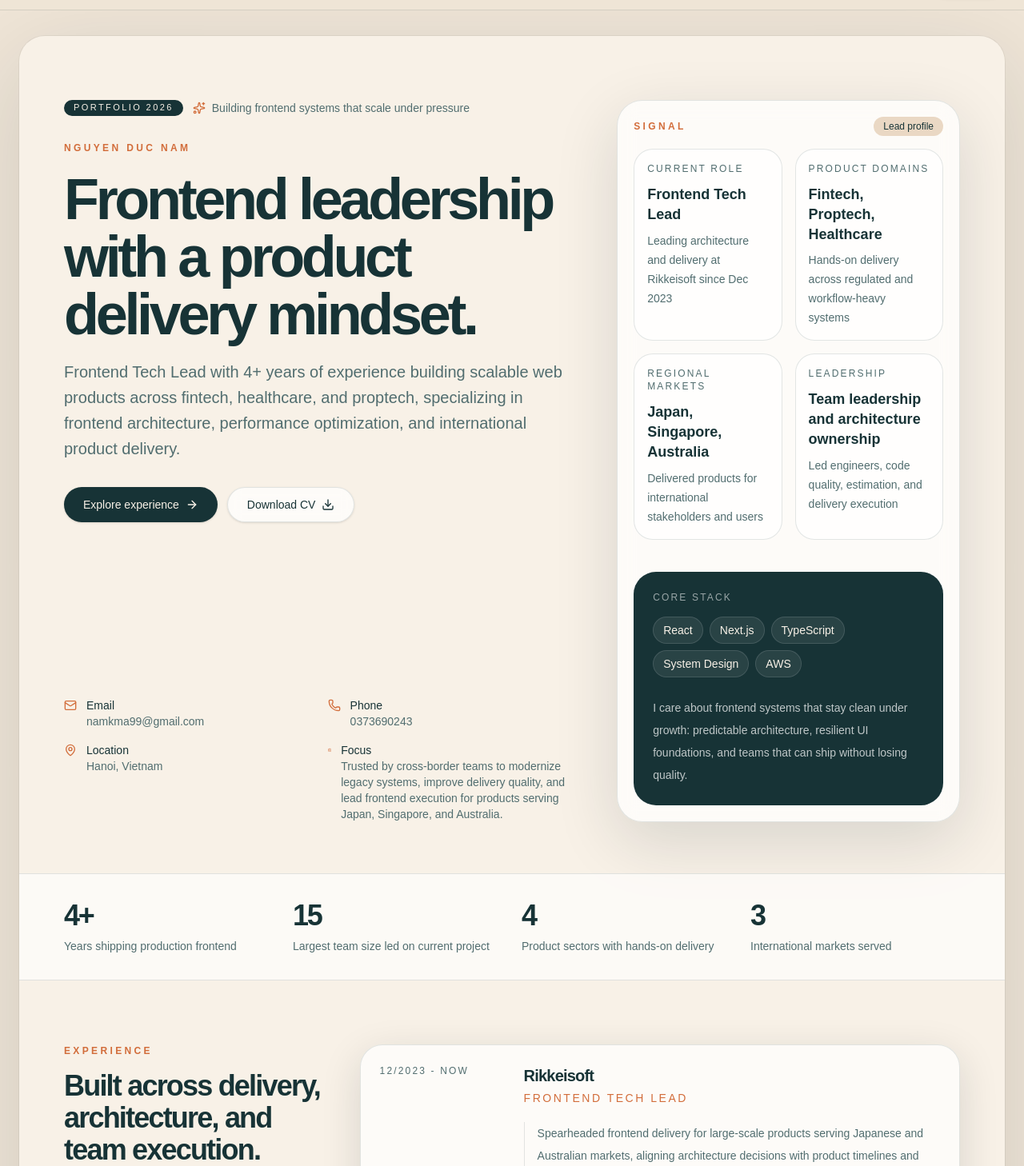
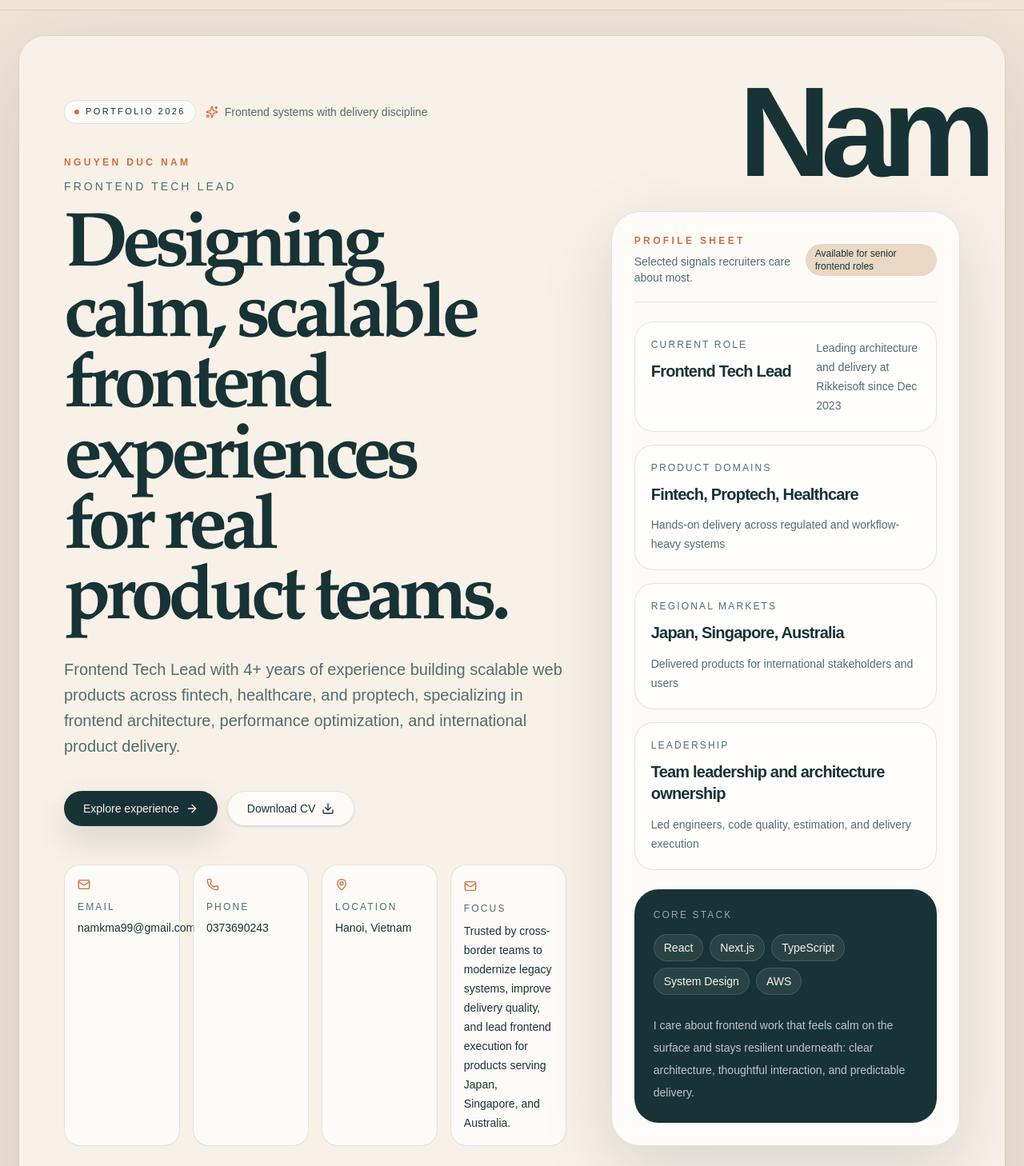
Before and after one commit to namkma99/react-base, a React (Vite) app: page / in a window 1280 px wide. Shown: the part 52-1510 px from the top of the page at 80% size. Built offline with nearby package versions, Linux system fonts and the light colour scheme.

Commit message:
feat(ui): elevate portfolio hero and typography

```diff
--- a/src/features/portfolio/PortfolioPage.tsx
+++ b/src/features/portfolio/PortfolioPage.tsx
@@ -1,13 +1,4 @@
-import {
-  ArrowRight,
-  BriefcaseBusiness,
-  Download,
-  Mail,
-  MapPin,
-  Phone,
-  Sparkles,
-} from 'lucide-react';
-import { Badge } from '@/components/ui/badge';
+import { ArrowRight, Download, Mail, MapPin, Phone, Sparkles } from 'lucide-react';
 import { Button } from '@/components/ui/button';
 import { education, experiences, featuredProject, highlights, profile, skills } from './content';
 
@@ -21,36 +12,45 @@ export const PortfolioPage = () => {
     <div className="relative overflow-hidden rounded-[2rem] bg-[var(--portfolio-surface)] text-[var(--portfolio-ink)] shadow-[0_32px_120px_var(--portfolio-shadow)] ring-1 ring-[var(--portfolio-ring)]">
       <div className="absolute inset-x-0 top-0 h-[28rem] bg-[var(--portfolio-hero)]" />
       <div className="absolute inset-y-0 right-0 hidden w-[28rem] bg-[var(--portfolio-side-glow)] lg:block" />
+      <div className="pointer-events-none absolute top-10 right-6 hidden text-[10rem] leading-none font-semibold tracking-[-0.08em] text-[var(--portfolio-watermark)] lg:block">
+        Nam
+      </div>
 
       <section
         id="top"
-        className="relative grid min-h-[calc(100svh-9rem)] gap-12 px-6 pt-14 pb-16 sm:px-10 lg:grid-cols-[minmax(0,1.2fr)_minmax(18rem,0.8fr)] lg:px-14 lg:pt-20"
+        className="relative grid min-h-[calc(100svh-9rem)] gap-14 px-6 pt-14 pb-18 sm:px-10 lg:grid-cols-[minmax(0,1.18fr)_minmax(21rem,0.82fr)] lg:px-14 lg:pt-20"
       >
-        <div className="flex max-w-3xl flex-col justify-between gap-10">
-          <div className="space-y-8">
+        <div className="flex max-w-3xl flex-col justify-between gap-12">
+          <div className="space-y-10">
             <div className="flex flex-wrap items-center gap-3 text-sm">
-              <Badge className="border-0 bg-[var(--portfolio-ink)] px-3 py-1 text-[11px] tracking-[0.22em] text-[var(--portfolio-surface)] uppercase">
+              <span className="inline-flex items-center gap-2 rounded-full border border-[var(--portfolio-line)] bg-[var(--portfolio-card)] px-3 py-1.5 text-[11px] tracking-[0.22em] uppercase">
+                <span className="h-1.5 w-1.5 rounded-full bg-[var(--portfolio-accent)]" />
                 Portfolio 2026
-              </Badge>
+              </span>
               <span className="inline-flex items-center gap-2 text-[var(--portfolio-muted)]">
                 <Sparkles className="h-4 w-4 text-[var(--portfolio-accent)]" />
-                Building frontend systems that scale under pressure
+                Frontend systems with delivery discipline
               </span>
             </div>
 
-            <div className="space-y-5">
+            <div className="space-y-6">
+              <div className="space-y-3">
                 <p className={sectionTitleClass}>Nguyen Duc Nam</p>
-              <h1 className="max-w-4xl text-5xl leading-none font-semibold tracking-[-0.06em] text-balance sm:text-6xl lg:text-7xl">
-                Frontend leadership with a product delivery mindset.
+                <p className="text-sm tracking-[0.22em] text-[var(--portfolio-muted)] uppercase">
+                  {profile.role}
+                </p>
+              </div>
+              <h1 className="max-w-5xl [font-family:var(--font-display)] text-5xl leading-[0.92] font-semibold tracking-[-0.07em] text-balance sm:text-6xl lg:text-8xl">
+                Designing calm, scalable frontend experiences for real product teams.
               </h1>
-              <p className="max-w-2xl text-lg leading-8 text-[var(--portfolio-muted)] sm:text-xl">
+              <p className="max-w-2xl text-base leading-8 text-[var(--portfolio-muted)] sm:text-lg lg:text-xl">
                 {profile.summary}
               </p>
             </div>
 
             <div className="flex flex-wrap gap-3">
               <a href="#experience">
-                <Button className="h-11 rounded-full bg-[var(--portfolio-ink)] px-6 text-[var(--portfolio-surface)] hover:bg-[var(--portfolio-ink)]/92">
+                <Button className="h-11 rounded-full bg-[var(--portfolio-ink)] px-6 text-[var(--portfolio-surface)] shadow-[0_18px_40px_var(--portfolio-shadow)] hover:bg-[var(--portfolio-ink)]/92">
                   Explore experience
                   <ArrowRight className="h-4 w-4" />
                 </Button>
@@ -67,76 +67,82 @@ export const PortfolioPage = () => {
             </div>
           </div>
 
-          <div className="grid gap-4 text-sm text-[var(--portfolio-muted)] sm:grid-cols-2">
-            <div className="flex items-start gap-3">
-              <Mail className="mt-0.5 h-4 w-4 text-[var(--portfolio-accent)]" />
-              <div>
-                <p className="text-[var(--portfolio-ink)]">Email</p>
+          <div className="grid gap-4 text-sm text-[var(--portfolio-muted)] sm:grid-cols-2 xl:grid-cols-4">
+            <div className="rounded-[1.25rem] border border-[var(--portfolio-line)] bg-[var(--portfolio-card)] p-4">
+              <Mail className="mb-3 h-4 w-4 text-[var(--portfolio-accent)]" />
+              <p className="text-xs tracking-[0.18em] text-[var(--portfolio-muted)] uppercase">
+                Email
+              </p>
               <a
-                  className="transition-colors hover:text-[var(--portfolio-ink)]"
+                className="mt-2 block text-sm text-[var(--portfolio-ink)] transition-colors hover:text-[var(--portfolio-accent)]"
                 href={`mailto:${profile.email}`}
               >
                 {profile.email}
               </a>
             </div>
-            </div>
-            <div className="flex items-start gap-3">
-              <Phone className="mt-0.5 h-4 w-4 text-[var(--portfolio-accent)]" />
-              <div>
-                <p className="text-[var(--portfolio-ink)]">Phone</p>
+            <div className="rounded-[1.25rem] border border-[var(--portfolio-line)] bg-[var(--portfolio-card)] p-4">
+              <Phone className="mb-3 h-4 w-4 text-[var(--portfolio-accent)]" />
+              <p className="text-xs tracking-[0.18em] text-[var(--portfolio-muted)] uppercase">
+                Phone
+              </p>
               <a
-                  className="transition-colors hover:text-[var(--portfolio-ink)]"
+                className="mt-2 block text-sm text-[var(--portfolio-ink)] transition-colors hover:text-[var(--portfolio-accent)]"
                 href={`tel:${profile.phone}`}
               >
                 {profile.phone}
               </a>
             </div>
+            <div className="rounded-[1.25rem] border border-[var(--portfolio-line)] bg-[var(--portfolio-card)] p-4">
+              <MapPin className="mb-3 h-4 w-4 text-[var(--portfolio-accent)]" />
+              <p className="text-xs tracking-[0.18em] text-[var(--portfolio-muted)] uppercase">
+                Location
+              </p>
+              <p className="mt-2 text-sm text-[var(--portfolio-ink)]">{profile.location}</p>
             </div>
-            <div className="flex items-start gap-3">
-              <MapPin className="mt-0.5 h-4 w-4 text-[var(--portfolio-accent)]" />
-              <div>
-                <p className="text-[var(--portfolio-ink)]">Location</p>
-                <p>{profile.location}</p>
-              </div>
-            </div>
-            <div className="flex items-start gap-3">
-              <BriefcaseBusiness className="mt-0.5 h-4 w-4 text-[var(--portfolio-accent)]" />
-              <div>
-                <p className="text-[var(--portfolio-ink)]">Focus</p>
-                <p>{profile.intro}</p>
-              </div>
+            <div className="rounded-[1.25rem] border border-[var(--portfolio-line)] bg-[var(--portfolio-card)] p-4">
+              <Mail className="mt-0.5 h-4 w-4 text-[var(--portfolio-accent)]" />
+              <p className="mt-3 text-xs tracking-[0.18em] text-[var(--portfolio-muted)] uppercase">
+                Focus
+              </p>
+              <p className="mt-2 text-sm leading-6 text-[var(--portfolio-ink)]">{profile.intro}</p>
             </div>
           </div>
         </div>
 
         <div className="relative flex items-end">
-          <div className="w-full rounded-[2rem] border border-[var(--portfolio-line)] bg-[var(--portfolio-card)] p-5 shadow-[0_24px_80px_var(--portfolio-shadow)] backdrop-blur-md">
-            <div className="mb-10 space-y-4">
-              <div className="flex items-center justify-between">
-                <p className={sectionTitleClass}>Signal</p>
+          <div className="w-full rounded-[2.25rem] border border-[var(--portfolio-line)] bg-[var(--portfolio-card)] p-6 shadow-[0_28px_90px_var(--portfolio-shadow)] backdrop-blur-md lg:p-7">
+            <div className="flex items-center justify-between border-b border-[var(--portfolio-line)] pb-5">
+              <div>
+                <p className={sectionTitleClass}>Profile Sheet</p>
+                <p className="mt-2 text-sm text-[var(--portfolio-muted)]">
+                  Selected signals recruiters care about most.
+                </p>
+              </div>
               <span className="rounded-full bg-[var(--portfolio-soft)] px-3 py-1 text-xs text-[var(--portfolio-ink)]">
-                  Lead profile
+                Available for senior frontend roles
               </span>
             </div>
-              <div className="grid gap-4 sm:grid-cols-2">
-                {highlights.map((item) => (
+
+            <div className="mt-6 space-y-4">
+              {highlights.map((item, index) => (
                 <div
                   key={item.label}
-                    className="rounded-[1.5rem] border border-[var(--portfolio-line)] bg-[var(--portfolio-panel)] p-4"
+                  className={`grid gap-3 rounded-[1.5rem] border border-[var(--portfolio-line)] bg-[var(--portfolio-panel)] p-5 ${index === 0 ? 'lg:grid-cols-[1.2fr_0.8fr]' : ''}`}
                 >
+                  <div>
                     <p className="text-xs tracking-[0.18em] text-[var(--portfolio-muted)] uppercase">
                       {item.label}
                     </p>
-                    <p className="mt-3 text-lg leading-snug font-semibold">{item.value}</p>
-                    <p className="mt-2 text-sm leading-6 text-[var(--portfolio-muted)]">
-                      {item.note}
+                    <p className="mt-3 text-xl leading-snug font-semibold tracking-[-0.04em]">
+                      {item.value}
                     </p>
+                  </div>
+                  <p className="text-sm leading-6 text-[var(--portfolio-muted)]">{item.note}</p>
                 </div>
               ))}
             </div>
-            </div>
 
-            <div className="rounded-[1.75rem] bg-[var(--portfolio-ink)] p-6 text-[var(--portfolio-surface)]">
+            <div className="mt-6 rounded-[1.9rem] bg-[var(--portfolio-ink)] p-6 text-[var(--portfolio-surface)]">
               <p className="text-xs tracking-[0.18em] text-white/56 uppercase">Core stack</p>
               <div className="mt-4 flex flex-wrap gap-2">
                 {profile.specialties.map((skill) => (
@@ -149,37 +155,44 @@ export const PortfolioPage = () => {
                 ))}
               </div>
               <p className="mt-6 text-sm leading-7 text-white/72">
-                I care about frontend systems that stay clean under growth: predictable
-                architecture, resilient UI foundations, and teams that can ship without losing
-                quality.
+                I care about frontend work that feels calm on the surface and stays resilient
+                underneath: clear architecture, thoughtful interaction, and predictable delivery.
               </p>
             </div>
           </div>
         </div>
       </section>
 
-      <section className="relative border-y border-[var(--portfolio-line)] bg-[var(--portfolio-panel)] px-6 py-8 sm:px-10 lg:px-14">
+      <section className="relative border-y border-[var(--portfolio-line)] bg-[var(--portfolio-panel)] px-6 py-10 sm:px-10 lg:px-14">
         <div className="grid gap-6 sm:grid-cols-2 lg:grid-cols-4">
           <div>
-            <p className="text-4xl font-semibold tracking-[-0.06em]">{profile.yearsOfExperience}</p>
+            <p className="[font-family:var(--font-display)] text-4xl font-semibold tracking-[-0.07em]">
+              {profile.yearsOfExperience}
+            </p>
             <p className="mt-2 text-sm text-[var(--portfolio-muted)]">
               Years shipping production frontend
             </p>
           </div>
           <div>
-            <p className="text-4xl font-semibold tracking-[-0.06em]">15</p>
+            <p className="[font-family:var(--font-display)] text-4xl font-semibold tracking-[-0.07em]">
+              15
+            </p>
             <p className="mt-2 text-sm text-[var(--portfolio-muted)]">
               Largest team size led on current project
             </p>
           </div>
           <div>
-            <p className="text-4xl font-semibold tracking-[-0.06em]">4</p>
+            <p className="[font-family:var(--font-display)] text-4xl font-semibold tracking-[-0.07em]">
+              4
+            </p>
             <p className="mt-2 text-sm text-[var(--portfolio-muted)]">
               Product sectors with hands-on delivery
             </p>
           </div>
           <div>
-            <p className="text-4xl font-semibold tracking-[-0.06em]">3</p>
+            <p className="[font-family:var(--font-display)] text-4xl font-semibold tracking-[-0.07em]">
+              3
+            </p>
             <p className="mt-2 text-sm text-[var(--portfolio-muted)]">
               International markets served
             </p>
@@ -189,11 +202,11 @@ export const PortfolioPage = () => {
 
       <section
         id="experience"
-        className="relative grid gap-12 px-6 py-16 sm:px-10 lg:grid-cols-[0.6fr_1.4fr] lg:px-14 lg:py-20"
+        className="relative grid gap-14 px-6 py-18 sm:px-10 lg:grid-cols-[0.62fr_1.38fr] lg:px-14 lg:py-22"
       >
         <div className="space-y-4">
           <p className={sectionTitleClass}>Experience</p>
-          <h2 className="text-3xl font-semibold tracking-[-0.05em] sm:text-4xl">
+          <h2 className="[font-family:var(--font-display)] text-3xl font-semibold tracking-[-0.06em] sm:text-4xl">
             Built across delivery, architecture, and team execution.
           </h2>
           <p className="max-w-md text-base leading-7 text-[var(--portfolio-muted)]">
@@ -206,7 +219,7 @@ export const PortfolioPage = () => {
           {experiences.map((experience) => (
             <article
               key={`${experience.company}-${experience.period}`}
-              className="grid gap-5 rounded-[1.75rem] border border-[var(--portfolio-line)] bg-[var(--portfolio-card)] p-6 shadow-[0_14px_50px_var(--portfolio-shadow)] lg:grid-cols-[10rem_1fr]"
+              className="grid gap-5 rounded-[1.9rem] border border-[var(--portfolio-line)] bg-[var(--portfolio-card)] p-7 shadow-[0_14px_50px_var(--portfolio-shadow)] lg:grid-cols-[10rem_1fr]"
             >
               <div>
                 <p className="text-xs tracking-[0.18em] text-[var(--portfolio-muted)] uppercase">
@@ -214,7 +227,9 @@ export const PortfolioPage = () => {
                 </p>
               </div>
               <div>
-                <p className="text-xl font-semibold tracking-[-0.04em]">{experience.company}</p>
+                <p className="[font-family:var(--font-display)] text-2xl font-semibold tracking-[-0.05em]">
+                  {experience.company}
+                </p>
                 <p className="mt-1 text-sm tracking-[0.18em] text-[var(--portfolio-accent)] uppercase">
                   {experience.title}
                 </p>
@@ -233,14 +248,14 @@ export const PortfolioPage = () => {
 
       <section
         id="project"
-        className="relative bg-[linear-gradient(135deg,rgba(20,46,48,1),rgba(38,76,73,0.96))] px-6 py-16 text-[var(--portfolio-surface)] sm:px-10 lg:px-14 lg:py-20"
+        className="relative bg-[linear-gradient(135deg,rgba(20,46,48,1),rgba(38,76,73,0.96))] px-6 py-18 text-[var(--portfolio-surface)] sm:px-10 lg:px-14 lg:py-22"
       >
         <div className="grid gap-10 lg:grid-cols-[0.9fr_1.1fr]">
           <div className="space-y-4">
             <p className="text-xs font-semibold tracking-[0.28em] text-[rgba(249,196,156,0.9)] uppercase">
               Featured project
             </p>
-            <h2 className="text-3xl font-semibold tracking-[-0.05em] sm:text-4xl">
+            <h2 className="[font-family:var(--font-display)] text-3xl font-semibold tracking-[-0.06em] sm:text-4xl">
               {featuredProject.name}
             </h2>
             <p className="max-w-lg text-base leading-7 text-white/70">{featuredProject.summary}</p>
@@ -273,11 +288,11 @@ export const PortfolioPage = () => {
 
       <section
         id="skills"
-        className="relative grid gap-12 px-6 py-16 sm:px-10 lg:grid-cols-[0.7fr_1.3fr] lg:px-14 lg:py-20"
+        className="relative grid gap-14 px-6 py-18 sm:px-10 lg:grid-cols-[0.7fr_1.3fr] lg:px-14 lg:py-22"
       >
         <div className="space-y-4">
           <p className={sectionTitleClass}>Skills</p>
-          <h2 className="text-3xl font-semibold tracking-[-0.05em] sm:text-4xl">
+          <h2 className="[font-family:var(--font-display)] text-3xl font-semibold tracking-[-0.06em] sm:text-4xl">
             Practical stack for teams that need speed and structure.
           </h2>
           <p className="max-w-md text-base leading-7 text-[var(--portfolio-muted)]">
@@ -290,7 +305,7 @@ export const PortfolioPage = () => {
           {skills.map((group) => (
             <div
               key={group.title}
-              className="rounded-[1.75rem] border border-[var(--portfolio-line)] bg-[var(--portfolio-card)] p-6"
+              className="rounded-[1.9rem] border border-[var(--portfolio-line)] bg-[var(--portfolio-card)] p-6"
             >
               <p className="text-xs tracking-[0.18em] text-[var(--portfolio-muted)] uppercase">
                 {group.title}
@@ -312,11 +327,11 @@ export const PortfolioPage = () => {
 
       <section
         id="contact"
-        className="relative grid gap-10 border-t border-[var(--portfolio-line)] bg-[var(--portfolio-panel)] px-6 py-16 sm:px-10 lg:grid-cols-[1.1fr_0.9fr] lg:px-14 lg:py-20"
+        className="relative grid gap-12 border-t border-[var(--portfolio-line)] bg-[var(--portfolio-panel)] px-6 py-18 sm:px-10 lg:grid-cols-[1.1fr_0.9fr] lg:px-14 lg:py-22"
       >
         <div className="space-y-4">
           <p className={sectionTitleClass}>Education</p>
-          <h2 className="text-3xl font-semibold tracking-[-0.05em] sm:text-4xl">
+          <h2 className="[font-family:var(--font-display)] text-3xl font-semibold tracking-[-0.06em] sm:text-4xl">
             Strong academic base, grounded in engineering discipline.
           </h2>
           <div className="space-y-2 text-base leading-7 text-[var(--portfolio-muted)]">
--- a/src/index.css
+++ b/src/index.css
@@ -70,7 +70,8 @@
 
 /* ── Tailwind theme mapping ───────────────────────────────────────────────── */
 @theme inline {
-  --font-heading: var(--font-sans);
+  --font-display: 'Iowan Old Style', 'Palatino Linotype', 'Book Antiqua', Georgia, serif;
+  --font-heading: var(--font-display);
   --font-sans: 'Geist Variable', sans-serif;
   --color-background: var(--background);
   --color-foreground: var(--foreground);
@@ -156,6 +157,7 @@
   --portfolio-panel: rgba(16, 29, 31, 0.78);
   --portfolio-ring: rgba(255, 255, 255, 0.05);
   --portfolio-shadow: rgba(0, 0, 0, 0.34);
+  --portfolio-watermark: rgba(255, 255, 255, 0.035);
   --portfolio-hero:
     radial-gradient(circle at top left, rgba(242, 160, 107, 0.12), transparent 34%),
     radial-gradient(circle at 80% 20%, rgba(88, 162, 154, 0.12), transparent 28%),
```
Lines whose indentation alone changed are shown as unchanged.
